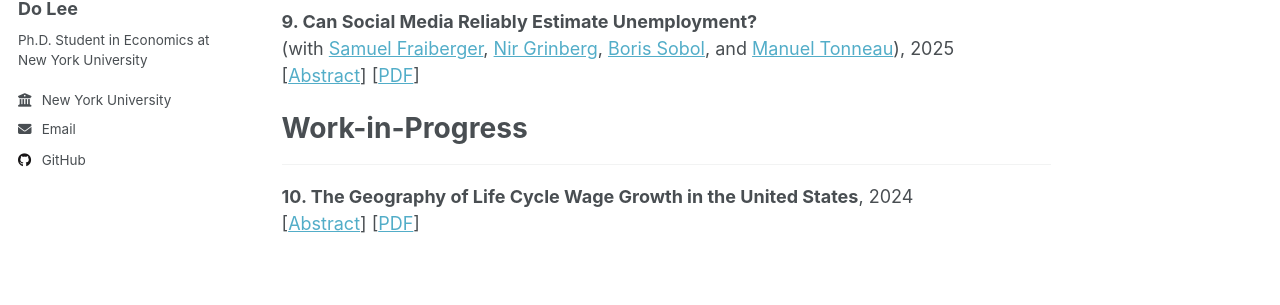
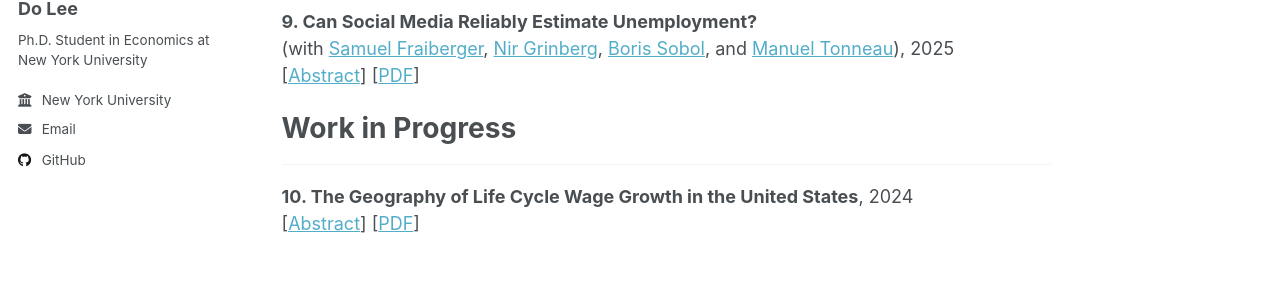
Before and after one commit to doqlee/doqlee.github.io, a Jekyll site: the page built from _pages/main.md, in a window 1280 px wide and 900 px high, scrolled down 1340 px. Shown: the part 286-591 px from the top of the window. Built offline with Jekyll 4.4.1, drawn with Linux system fonts in a browser that asks for light colours.

```diff
--- a/_pages/main.md
+++ b/_pages/main.md
@@ -38,7 +38,7 @@ Publications
 *Journal of International Economics*, 2021, 133(C): 103526 \
 \[<a href="#/" onclick="visib('FLPR2021')">Abstract</a>\] \[[PDF](../files/mediaSentiment.pdf)\] \[[DOI](https://doi.org/10.1016/j.jinteco.2021.103526)\] \[[WP](https://www.nber.org/papers/w25353)\] \[[Code and Data](https://doi.org/10.7910/DVN/QNKFJF)]
 <div id="FLPR2021" style="display: none; text-align: justify; line-height: 1.2" >
-We investigate the relationship between media sentiment and international equity prices using a new dataset of 4 million news articles published between 1991 and 2015. Three key results emerge. First, news sentiment robustly predicts future daily returns around the world. However, we find a sharp contrast between the effect of local news and that of global news: whereas local news optimism (pessimism) predicts a small and transitory increase (decrease) in local equity returns, global news sentiment has a larger impact on returns that does not reverse in the short run. Second, news sentiment affects local prices mainly through the investment decisions of foreign—rather than local—investors. Third, large variations in global news sentiment predominantly happen in the absence of new information about fundamentals, suggesting that movements in global sentiment capture variations in investors sentiment. Taken together, our findings illustrate the key role played by foreign news and investors sentiment in driving local asset prices.
+We investigate the relationship between media sentiment and international equity prices using a new dataset of 4 million news articles published between 1991 and 2015. Three key results emerge. First, news sentiment robustly predicts future daily returns around the world. However, we find a sharp contrast between the effect of local news and that of global news: whereas local news optimism (pessimism) predicts a small and transitory increase (decrease) in local equity returns, global news sentiment has a larger impact on returns that does not reverse in the short run. Second, news sentiment affects local prices mainly through the investment decisions of foreign—rather than local—investors. Third, large variations in global news sentiment predominantly happen in the absence of new information about fundamentals, suggesting that movements in global sentiment capture variations in investors' sentiment. Taken together, our findings illustrate the key role played by foreign news and investors' sentiment in driving local asset prices.
 <br>
 <IMG src="../files/time_series_cycle_h20.png"  alt="FLPR2021"/>
 </div>
@@ -117,7 +117,7 @@ Digital trace data holds tremendous potential for measuring policy-relevant outc
 <IMG src="../files/time_series_cycle_h20.png"  alt="FGLST2025"/>
 </div>
 
-Work-in-Progress
+Work in Progress
 =========
 ---
 
```
